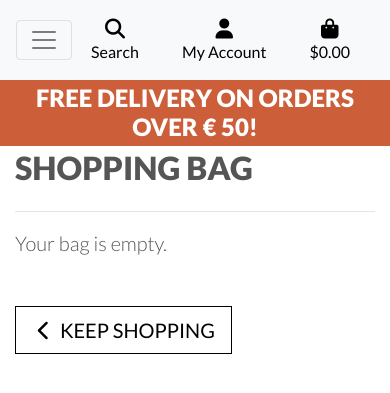
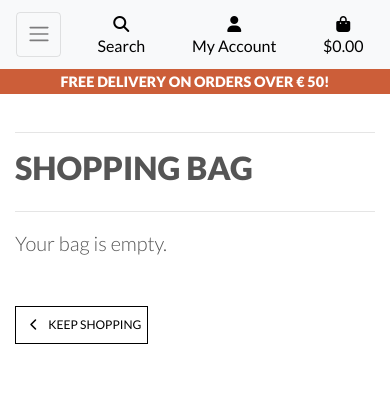
Before and after one commit to hennasingh/TravelTableTop, a Django app: page /bag/ in a window 390 px wide. Shown: the top 393 px of the page. Run offline with Django 3.2, Linux system fonts and the light colour scheme; some libraries are stand-ins or nearby versions.

Commit message:
Refactor base.css, main-nav, base.html for mobile screens

```diff
--- a/products/templates/products/products.html
+++ b/products/templates/products/products.html
@@ -18,7 +18,7 @@
             </div>
         </div>
         <div class="row">
-            <div class="games-container col-8 offset-2">
+            <div class="games-container col-10 offset-1">
                 <div class="row mt-1 mb-2">
                     <div class="col-12 col-md-6 my-auto order-md-last d-flex justify-content-center justify-content-md-end">
                         <div class="sort-select-wrapper w-50">
--- a/static/css/base.css
+++ b/static/css/base.css
@@ -369,4 +369,36 @@ input[name='q']::placeholder {
     body {
         height: calc(100vh - 116px);
     }
+
+    .display-3 {
+        font-size: 2.5rem;
+    }
+
+    .nav-link {
+        padding: 0.15rem;
+    }
+
+    .nav-link i.fa-lg {
+        font-size: 1rem;
+    }
+
+    .navbar-toggler {
+        padding: .6rem .6rem;
+        font-size: 1rem;
+    }
+
+    #delivery-banner h4 {
+        font-size: .9rem;
+    }
+
+    .btn.btn-outline-black.rounded-0,
+    .btn.btn-maroon.rounded-0 {
+        padding: .375rem .375rem;
+    }
+
+    .btn.btn-outline-black.rounded-0.btn-lg,
+    .btn.btn-maroon.rounded-0.btn-lg {
+        padding: .375rem .375rem;
+        font-size: .75rem;
+    }
 }
--- a/templates/allauth/account/base.html
+++ b/templates/allauth/account/base.html
@@ -2,7 +2,6 @@
 
 {% block content %}
     <div class="container header-container">
-        <div class="overlay"></div>
         <div class="row">
             <div class="col-12 col-md-6">
                 <div class="allauth-form-inner-content">
--- a/templates/includes/main-nav.html
+++ b/templates/includes/main-nav.html
@@ -1,5 +1,10 @@
 <div class="collapse navbar-collapse" id="main-nav">
     <ul class="navbar-nav w-auto mx-auto">
+        <li class="nav-item d-block d-md-none">
+            <a class="logo-font font-weight-bold nav-link text-black mr-5" href="{% url 'home' %}" id="home-link">
+                Home
+            </a>
+        </li>
         <li class="nav-item dropdown">
             <a class="logo-font font-weight-bold nav-link text-black mr-5" href="#" id="all-products-link" data-toggle="dropdown" aria-haspopup="true" aria-expanded="false">
                 All Products
@@ -66,14 +71,8 @@
 
         <li class="nav-item dropdown">
             <a class="logo-font font-weight-bold nav-link text-black" href="#" id="specials-link" data-toggle="dropdown" aria-haspopup="true" aria-expanded="false">
-                Special Offers
+                Contact Us/FAQs
             </a>
-            <div class="dropdown-menu border-0" aria-labelledby="specials-link">
-                <a href="" class="dropdown-item">New Games</a>
-                <a href="" class="dropdown-item">Deals</a>
-                <a href="" class="dropdown-item">Clearance</a>
-                <a href="" class="dropdown-item">All Specials</a>
-            </div>
         </li>
     </ul>
 </div>
--- a/templates/includes/mobile-top-header.html
+++ b/templates/includes/mobile-top-header.html
@@ -32,7 +32,7 @@
             {% if request.user.is_superuser %}
                 <a href="{% url 'add_product' %}" class="dropdown-item">Product Management</a>
             {% endif %}
-            <a href="" class="dropdown-item">My Profile</a>
+            <a href="{% url 'profile' %}" class="dropdown-item">My Profile</a>
             <a href="{% url 'account_logout' %}" class="dropdown-item">Logout</a>
         {% else %}
             <a href="{% url 'account_signup' %}" class="dropdown-item">Register</a>
```
